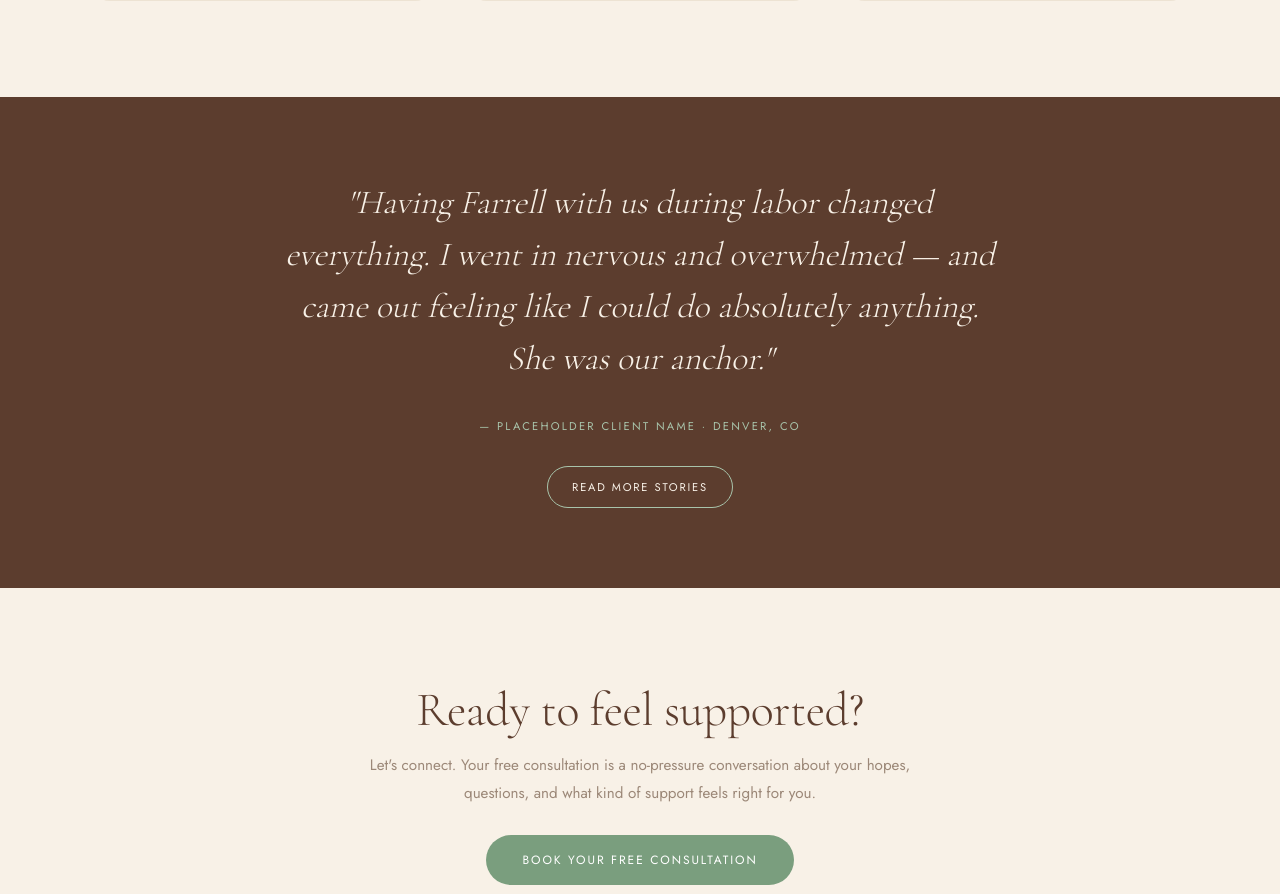
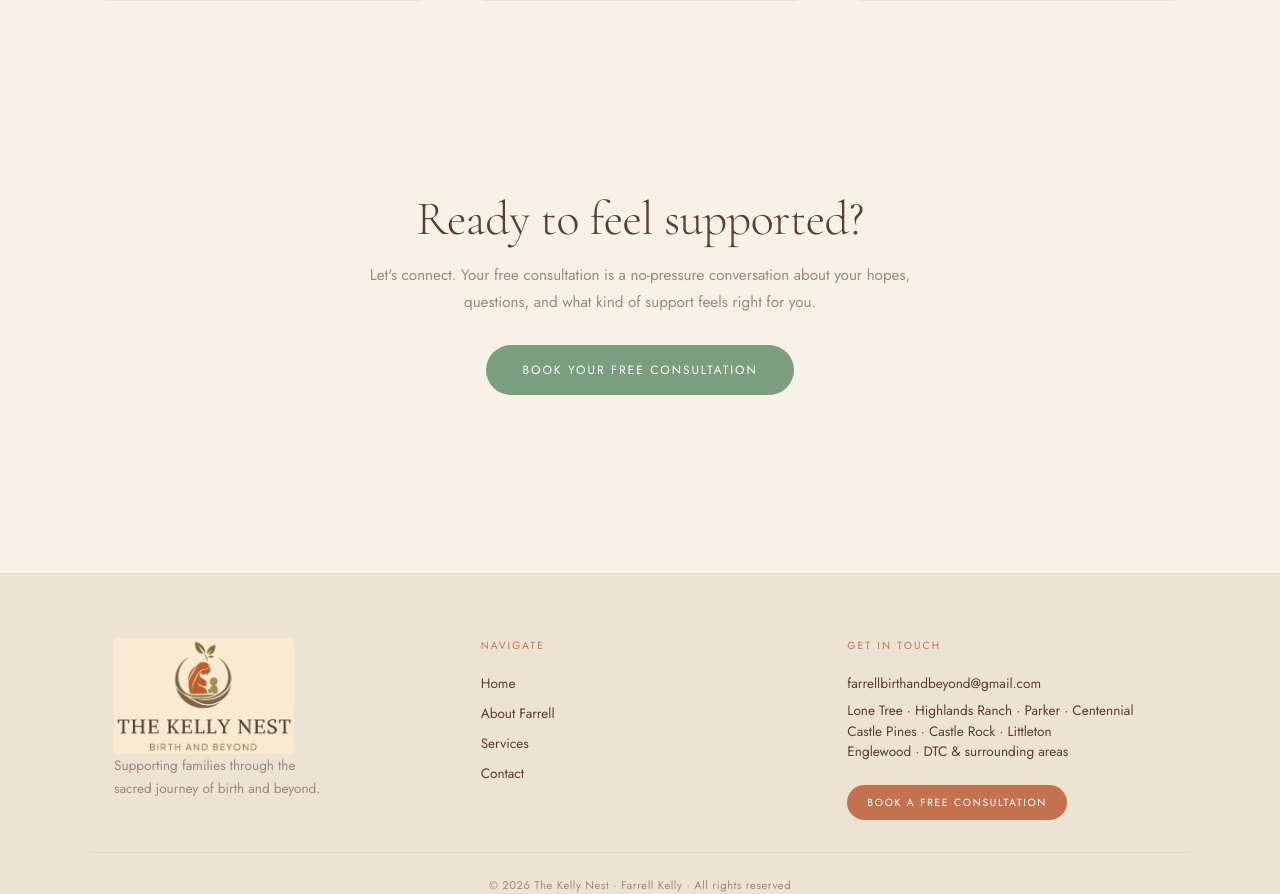
Before and after one commit to farrellbirthandbeyond/the-kelly-nest, a Next.js app: page / in a window 1280 px wide. Shown: the part 1854-2748 px from the top of the page. Built offline with nearby package versions, Linux system fonts and the light colour scheme.

Commit message:
Remove placeholder testimonial from home page

```diff
--- a/app/page.js
+++ b/app/page.js
@@ -119,29 +119,6 @@ export default function Home() {
         </div>
       </section>
 
-      {/* ── TESTIMONIAL ── */}
-      <section style={{ padding: '5rem 1.5rem', backgroundColor: 'var(--warm-brown)' }}>
-        <div style={{ maxWidth: '720px', margin: '0 auto', textAlign: 'center' }}>
-          <p style={{ fontFamily: 'var(--font-cormorant)', fontSize: 'clamp(1.4rem, 3vw, 2.1rem)', fontWeight: 300, fontStyle: 'italic', color: 'var(--cream)', lineHeight: 1.55, marginBottom: '2rem' }}>
-            "Having Farrell with us during labor changed everything. I went in nervous and overwhelmed — and came out feeling like I could do absolutely anything. She was our anchor."
-          </p>
-          <p style={{ fontFamily: 'var(--font-jost)', fontSize: '0.7rem', letterSpacing: '0.2em', textTransform: 'uppercase', color: 'var(--sage-light)' }}>
-            — Placeholder Client Name · Denver, CO
-          </p>
-          <Link
-            href="/testimonials"
-            style={{
-              display: 'inline-block', marginTop: '2rem',
-              fontFamily: 'var(--font-jost)', fontSize: '0.7rem', letterSpacing: '0.16em', textTransform: 'uppercase',
-              border: '1px solid var(--sage-light)', color: 'var(--cream)',
-              padding: '0.7rem 1.5rem', borderRadius: '100px', textDecoration: 'none',
-            }}
-          >
-            Read More Stories
-          </Link>
-        </div>
-      </section>
-
       {/* ── CTA BANNER ── */}
       <section style={{ padding: '6rem 1.5rem', textAlign: 'center' }}>
         <div style={{ maxWidth: '600px', margin: '0 auto' }}>
```
